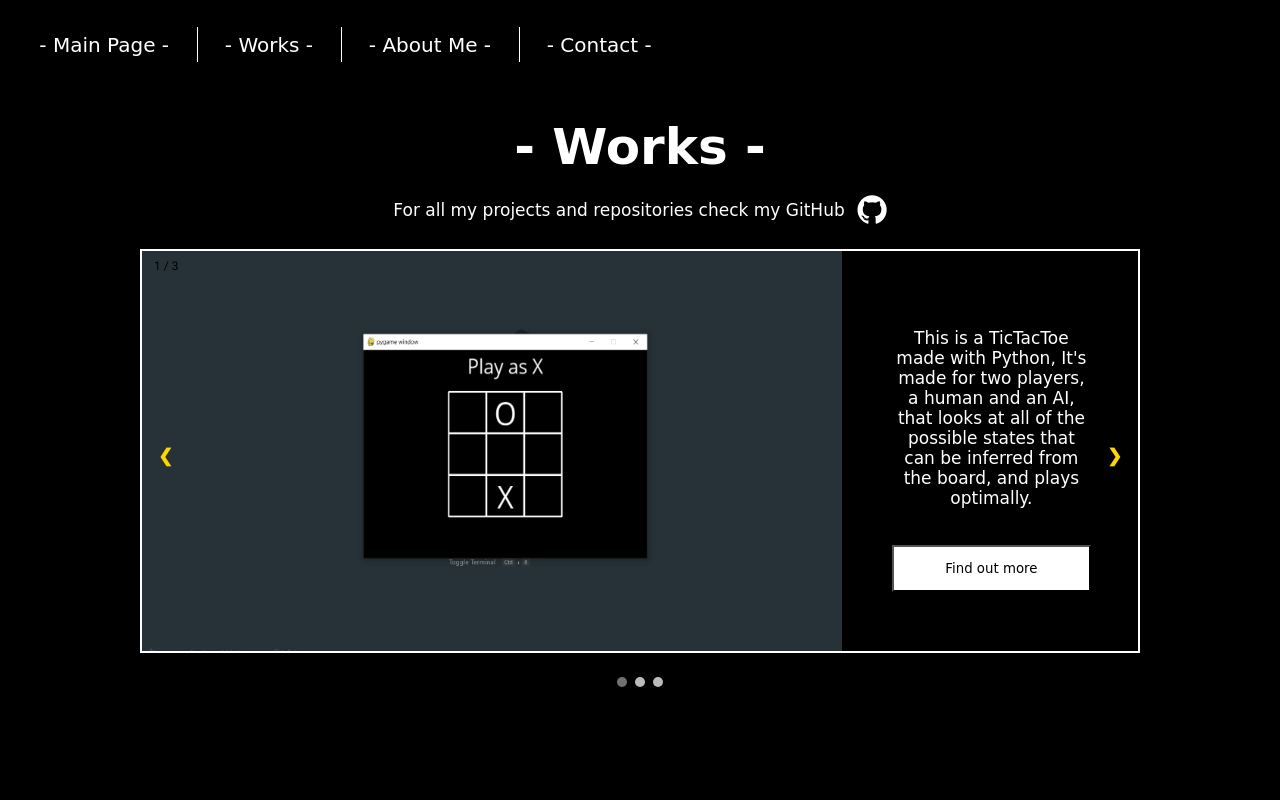
After one commit to truongnguyenlinh/mlh_portfolio_aws, a Flask app: page /projects in a window 1280 px wide. The commit adds this page. Run offline with Flask 2, Linux system fonts and the light colour scheme.

Commit message:
About me and works pages finished (#6)
* first commit, not to be merged, just checked

* second commit, added refactoring and about me page, missing carousel

* third commit, missing user info

* Update projects section and endpoints

* Update routing and add jinja syntax to index.html

Co-authored-by: truongnguyenlinh <ltruong28@my.bcit.ca>

```diff
--- a/app/__init__.py
+++ b/app/__init__.py
@@ -11,4 +11,12 @@ def create_app():
     def index():
         return render_template('index.html', title="MLH Fellow", url=os.getenv("URL"))
 
+    @app.route("/projects")
+    def carousel():
+        return render_template("carousel.html", title="works", url=os.getenv("URL"))
+
+    @app.route("/about")
+    def about_me():
+        return render_template("about_me.html", title="about_me", url=os.getenv("URL"))
+
     return app
--- /dev/null
+++ b/app/static/scripts/buttons.js
@@ -0,0 +1,12 @@
+// button events to redirect the user to the desired page
+document.getElementById("tictactoe").onclick = function () {
+    location.href = "https://github.com/Buly1601/tictactoe";
+}
+
+document.getElementById("linh1").onclick = function () {
+    location.href = "https://github.com/focus-storm";
+}
+
+document.getElementById("linh2").onclick = function () {
+    location.href = "https://github.com/truongnguyenlinh/earthstory";
+}
--- /dev/null
+++ b/app/static/scripts/carousel.js
@@ -0,0 +1,28 @@
+var slideIndex = 1;
+showSlides(slideIndex);
+
+// Next/previous controls
+function plusSlides(n) {
+  showSlides(slideIndex += n);
+}
+
+// Thumbnail image controls
+function currentSlide(n) {
+  showSlides(slideIndex = n);
+}
+
+function showSlides(n) {
+  var i;
+  var slides = document.getElementsByClassName("mySlides");
+  var dots = document.getElementsByClassName("dot");
+  if (n > slides.length) {slideIndex = 1}
+  if (n < 1) {slideIndex = slides.length}
+  for (i = 0; i < slides.length; i++) {
+      slides[i].style.display = "none";
+  }
+  for (i = 0; i < dots.length; i++) {
+      dots[i].className = dots[i].className.replace(" active", "");
+  }
+  slides[slideIndex-1].style.display = "block";
+  dots[slideIndex-1].className += " active";
+}
--- /dev/null
+++ b/app/static/styles/c_style.css
@@ -0,0 +1,50 @@
+/*
+    Global used classes
+*/
+.sep_line{
+  width: 0.7px;
+  background-color: black;
+}
+
+p,h2,.text{
+font-family: 'Baloo Tammudu 2', cursive;
+}
+
+body{
+  background-color: black;
+  background-size: cover;
+  background-repeat: no-repeat;
+  height: 97.8vh;
+}
+/*
+  Upper menu styling
+*/
+.upper_menu{
+  display: flex;
+  flex-direction: row;
+  justify-content: space-around;
+  margin-left: 2%;
+  margin-top: 1%;
+  width: 50%;
+}
+
+.menu_buttons{
+  cursor: pointer;
+  font-size: 20px;
+  color: white;
+}
+
+.menu_buttons:hover{
+  text-decoration: underline;
+}
+
+#up_men_line{
+  height: 35px;
+  background-color: white;
+  align-self: center;
+}
+
+:any-link{
+  color: white;
+  text-decoration: none;
+}
--- /dev/null
+++ b/app/static/styles/carousel.css
@@ -0,0 +1,149 @@
+/*
+    title and subtitle styling
+*/
+.title_sub{
+    width: 100%;
+    display: flex;
+    flex-direction: column;
+    flex-wrap: nowrap;
+    justify-content: center;
+    align-items: center;
+}
+
+.title{
+    font-size: 50px;
+    color: white;
+    margin-bottom: 0.5%;
+}
+
+.subtitle{
+    width: 100%;
+    margin-top: 0px;
+    display: flex;
+    flex-direction: row;
+    justify-content: center;
+    font-size: 17px;
+    margin-bottom: 1%;
+}
+
+.check_git{
+    color: white;
+}
+
+.github{
+    align-self: center;
+    margin-left: 1%;
+}
+/*
+    Carousel
+*/
+* {box-sizing:border-box}
+
+/* Slideshow container */
+.slideshow-container {
+  max-width: 1000px;
+  position: relative;
+  margin: auto;
+  border: 2px solid white;
+  background-color: black;
+}
+
+/* Hide the images by default */
+.mySlides {
+  display: none;
+}
+
+/* Next & previous buttons */
+.prev, .next {
+  cursor: pointer;
+  position: absolute;
+  top: 50%;
+  width: auto;
+  margin-top: -22px;
+  padding: 16px;
+  color: gold;
+  font-weight: bold;
+  font-size: 18px;
+  transition: 0.6s ease;
+  border-radius: 0 3px 3px 0;
+  user-select: none;
+}
+
+/* Position the "next button" to the right */
+.next {
+  right: 0;
+  border-radius: 3px 0 0 3px;
+}
+
+/* On hover, add a black background color with a little bit see-through */
+.prev:hover, .next:hover {
+  background-color: gray;
+}
+
+/* Caption text */
+.text {
+  color: white;
+  font-size: 17px;
+  width: 20%;
+  text-align: center;
+  margin-left: 5%;
+  align-self: center;
+  text-justify: distribute;
+  display: flex;
+  flex-direction: column;
+}
+
+/* Number text (1/3 etc) */
+.numbertext {
+  color: black;
+  font-size: 12px;
+  padding: 8px 12px;
+  position: absolute;
+  top: 0;
+}
+
+/* The dots/bullets/indicators */
+.dot {
+  cursor: pointer;
+  height: 10px;
+  width: 10px;
+  margin: 0 2px;
+  background-color: #bbb;
+  border-radius: 50%;
+  display: inline-block;
+  transition: background-color 0.6s ease;
+}
+
+.active, .dot:hover {
+  background-color: #717171;
+}
+
+/* Fading animation */
+.fade {
+  -webkit-animation-name: fade;
+  -webkit-animation-duration: 0.5s;
+  animation-name: fade;
+  animation-duration: 0.5s;
+}
+
+@-webkit-keyframes fade {
+  from {opacity:0.5;}
+  to {opacity: 1}
+}
+
+@keyframes fade {
+  from {opacity:.5}
+  to {opacity: 1}
+}
+
+.row_style{
+  display: flex;
+  flex-direction: row;
+  flex-wrap: nowrap;
+}
+
+button{
+  background-color: white;
+  cursor: pointer;
+  margin-top: 10%;
+}
--- /dev/null
+++ b/app/templates/base.html
@@ -0,0 +1,34 @@
+<!DOCTYPE html>
+<html lang="en">
+<head>
+    <meta charset="UTF-8">
+    <meta name="viewport" content="width=device-width, initial-scale=1.0" shrink-to-fit=no">
+    <meta http-equiv="X-UA-Compatible" content="ie=edge">
+    <meta property="og:title" content="Personal Portfolio">
+    <meta property="og:description" content="My Personal Portfolio">
+    <meta property="og:url" content="{{ url }}">
+    <link rel="preconnect" href="https://fonts.gstatic.com">
+    <link rel="stylesheet" href="https://cdnjs.cloudflare.com/ajax/libs/font-awesome/4.7.0/css/font-awesome.min.css">
+    <link
+        href="https://fonts.googleapis.com/css2?family=Roboto:ital,wght@0,100;0,300;0,400;0,500;0,700;0,900;1,100;1,300;1,400;1,500;1,700;1,900&display=swap"
+        rel="stylesheet">
+    <link rel='icon' href='./static/img/favicon.ico' type='image/x-icon' />
+    <link lang='sass' rel="stylesheet" href="{{ url_for('static', filename='styles/main.css') }}"/>
+    <link rel= "stylesheet" href= "{{ url_for('static',filename='styles/c_style.css') }}">
+    <title>{{ title }}</title>
+    <!--upper menu-->
+    <div class="upper_menu">
+        <p class="menu_buttons"> <a href="/">- Main Page -</a></p>
+        <div class="sep_line" id="up_men_line"></div>
+        <p class="menu_buttons"> <a href="/projects"> - Works - </a></p>
+        <div class="sep_line" id="up_men_line"></div>
+        <p class="menu_buttons"> <a href="/about"> - About Me - </a></p>
+        <div class="sep_line" id="up_men_line"></div>
+        <p class="menu_buttons"> <a href=""></a> - Contact - </p>
+    </div>
+    {% block head %} {% endblock %}
+</head>
+<body>
+    {% block body %} {% endblock %}
+</body>
+</html>
--- /dev/null
+++ b/app/templates/carousel.html
@@ -0,0 +1,86 @@
+{% extends 'base.html' %}
+
+{% block head %}
+  <link rel= "stylesheet" href= "{{ url_for('static',filename='styles/carousel.css') }}">
+{% endblock %}
+
+{% block body %}
+    <!--page title and subtitle-->
+    <div class="title_sub">
+        <h2 class="title"> - Works - </h2>
+        <div class="subtitle">
+            <p class="check_git">
+                For all my projects and
+                repositories check my GitHub
+            </p>
+            <a href="https://github.com/truongnguyenlinh" class="github"><i class="fa fa-github fa-2x"></i></a>
+        </div>
+    </div>
+
+    <!--carousel-->
+    <div class="slideshow-container" data-ride="carousel">
+
+      <!-- Full-width images with number and caption text -->
+      <div class="mySlides fade" id="slides_container">
+        <div class="numbertext">1 / 3</div>
+        <div class="row_style">
+          <img id="works_img" src="./static/img/tictactoe_ss.png" style="width: 700px; height: 400px;"/>
+          <div class="text">
+            <p>
+              This is a TicTacToe made with Python, It's made for two players, a human
+              and an AI, that looks at all of the possible states that can be inferred
+              from the board, and plays optimally.
+            </p>
+            <button id="tictactoe"><p>Find out more</p></button>
+          </div>
+        </div>
+      </div>
+
+      <div class="mySlides fade" id="slides_container">
+        <div class="numbertext">2 / 3</div>
+        <div class="row_style">
+          <img id="works_img" src="./static/img/focus.png" style="width: 700px; height: 400px;"/>
+          <div class="text">
+            <p>
+              As a participant in SFU's StormHacks 2021 hackathon,
+              Focus was created in 24 hours to enhance images of people.
+              This Google Chrome extension removes the background of
+              images through machine learning and segmentation analysis.
+            </p>
+            <button id="linh1"><p>Find out more</p></button>
+          </div>
+        </div>
+
+      </div>
+
+      <div class="mySlides fade" id="slides_container">
+        <div class="numbertext">3 / 3</div>
+        <div class="row_style">
+          <img id="works_img" src="./static/img/earthstory.png" style="width: 700px; height: 400px;"/>
+          <div class="text">
+            <p>
+              As part of the Ecocity 2019 Summit, EarthStory was created to
+              bring awareness to the ongoing climate crisis. This mobile-exclusive
+              web application visually show how the choices we make shape our world.
+            </p>
+            <button id="linh2"><p>Find out more</p></button>
+          </div>
+        </div>
+      </div>
+
+      <!-- Next and previous buttons -->
+      <a class="prev" onclick="plusSlides(-1)">&#10094;</a>
+      <a class="next" onclick="plusSlides(1)">&#10095;</a>
+    </div>
+    <br>
+
+    <!-- The dots/circles -->
+    <div style="text-align:center">
+      <span class="dot" onclick="currentSlide(1)"></span>
+      <span class="dot" onclick="currentSlide(2)"></span>
+      <span class="dot" onclick="currentSlide(3)"></span>
+    </div>
+
+    <script src="{{url_for('static', filename='scripts/carousel.js')}}"></script>
+    <script src="{{url_for('static', filename='scripts/buttons.js')}}"></script>
+{% endblock %}
```
Also changed, not shown: app/static/styles/about.css (added, +56 -0 lines), app/templates/about_me.html (added, +44 -0 lines), app/templates/index.html (+5 -21 lines), app/static/img/earthstory.png (added), app/static/img/focus.png (added), app/static/img/tictactoe_ss.png (added), 1 other file.
